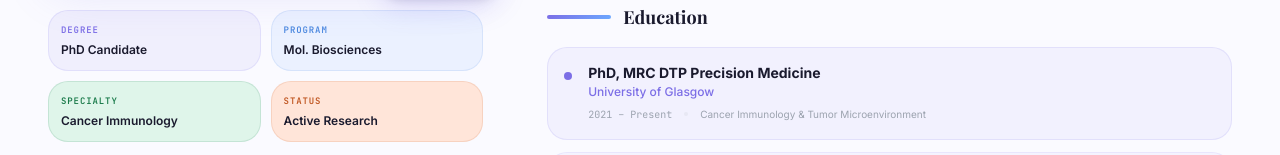
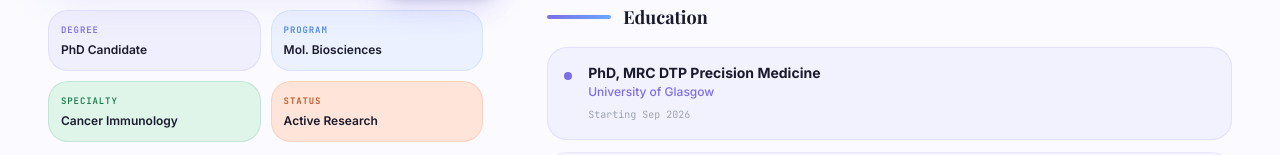
Before and after one commit to KazukiNoSuzaku/Ahana-Ghosh-Portfolio, a Next.js app: page / in a window 1280 px wide. Shown: the part 1708-1863 px from the top of the page. Built offline with nearby package versions, Linux system fonts and the light colour scheme.

Commit message:
content: PhD start date set to Sep 2026, clear focus field

```diff
--- a/components/About.tsx
+++ b/components/About.tsx
@@ -229,8 +229,8 @@ export default function About() {
                 {
                   degree: "PhD, MRC DTP Precision Medicine",
                   institution: "University of Glasgow",
-                  period: "2021 – Present",
-                  focus: "Cancer Immunology & Tumor Microenvironment",
+                  period: "Starting Sep 2026",
+                  focus: "",
                   color: "#7C6EE6",
                   bg: "rgba(124,110,230,0.06)",
                 },
```
